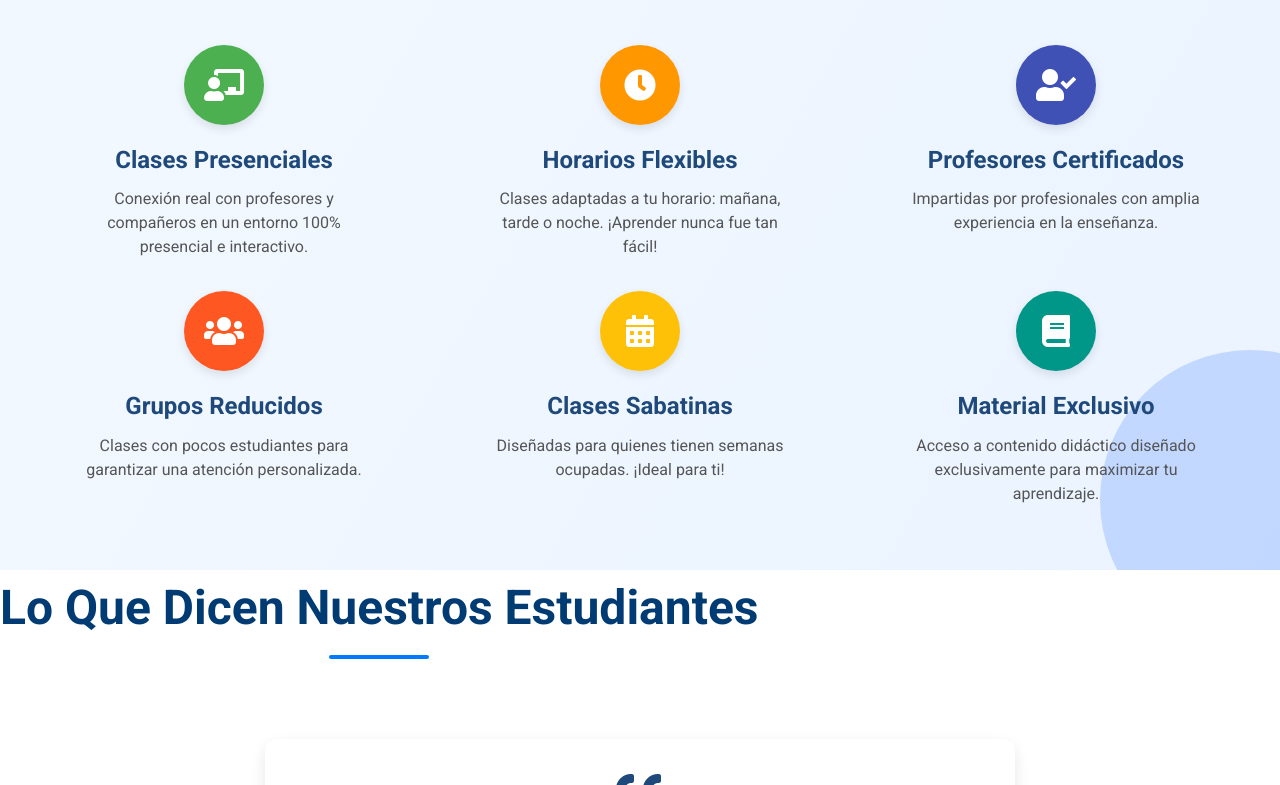
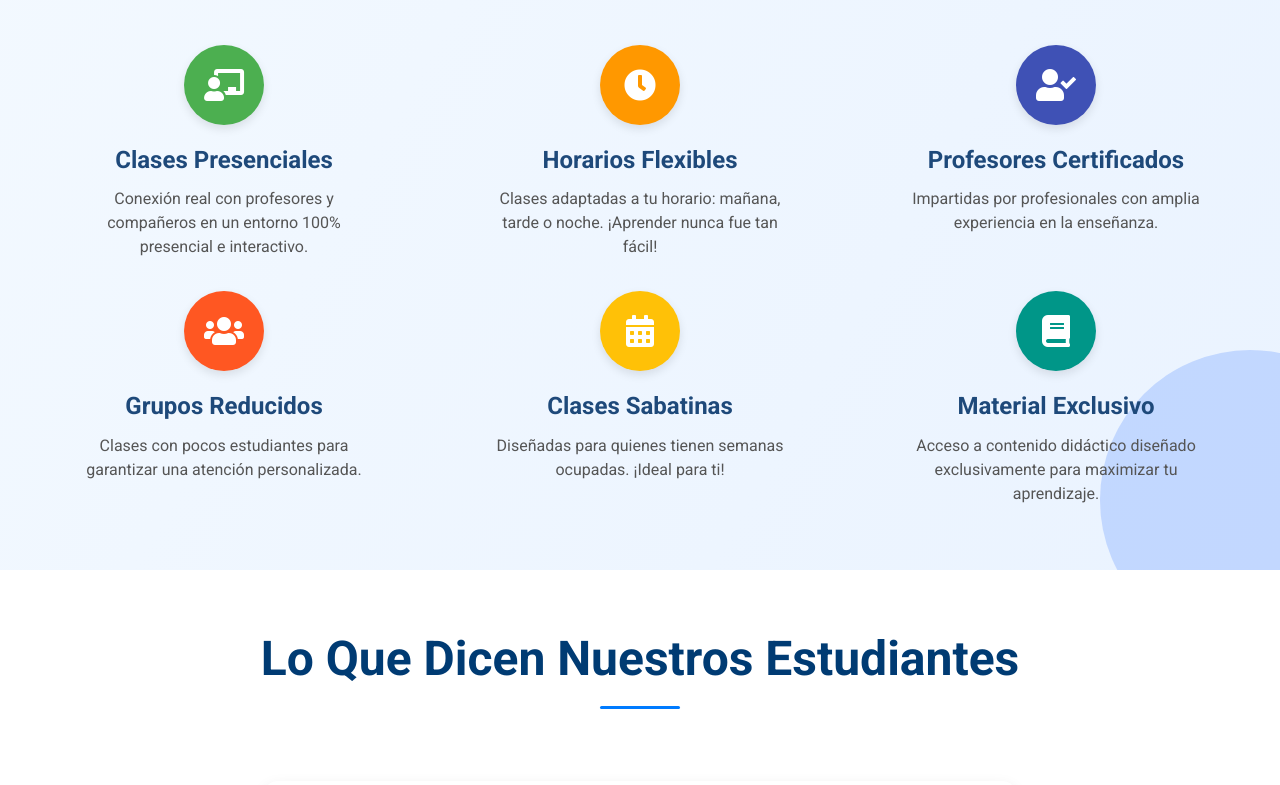
Before and after one commit to ErickG09/sillbridge_repository, a plain HTML site: page index.html in a window 1280 px wide. Shown: the part 2934-3719 px from the top of the page. Drawn offline with Linux system fonts and the light colour scheme.

Commit message:
cambios textos

```diff
--- a/assets/css/styles.css
+++ b/assets/css/styles.css
@@ -1175,26 +1175,25 @@ footer {
 }
 
 .testimonials h2 {
-    font-size: 3rem;
-    color: #003b73;
-    font-weight: bold;
-    text-transform: capitalize;
-    margin-bottom: 3rem;
+    text-align: center; /* Centra el título */
+    font-size: 2rem; /* Reduce el tamaño */
+    font-weight: bold; /* Mantiene presencia */
+    color: #003b73; /* Azul oscuro */
+    margin-bottom: 1rem; /* Espaciado controlado */
     position: relative;
-    display: inline-block;
-}
-
-/* Agregar un subrayado animado al título */
+}
+
+/* Línea decorativa debajo del título */
 .testimonials h2::after {
     content: "";
     display: block;
-    width: 100px;
-    height: 4px;
-    background: #007BFF;
-    margin: 0.5rem auto;
-    border-radius: 2px;
-    transition: width 0.3s ease-in-out;
-}
+    width: 80px; /* Longitud de la línea */
+    height: 3px; /* Grosor */
+    background: #007BFF; /* Azul vibrante */
+    margin: 0.5rem auto; /* Centrado */
+    border-radius: 5px;
+}
+
 
 /* ======= TÍTULO ======= */
 .testimonials h2 {
--- a/index.html
+++ b/index.html
@@ -77,7 +77,7 @@
                         <p><i class="fas fa-check-circle" style="color: #1E90FF;"></i> Simulaciones de examen</p>
                         <p><i class="fas fa-check-circle" style="color: #1E90FF;"></i> Resultados garantizados</p>
                         <p><strong>Duración:</strong> 2 meses (8 semanas)</p>
-                        <p><strong>Horas por semana:</strong> 4</p>
+                        <p><strong>Horas por semana:</strong> 3</p>
                         <p><strong>Inicio:</strong> Próximo grupo comienza el <span style="color: #1E497A;">01 de Marzo</span>.</p>
                         <a href="cursos/ingles.html#promotion-toefl" class="btn toefl">Más Información</a>
                     </div>
@@ -112,8 +112,9 @@
                     <div class="course-details">
                         <p><i class="fas fa-check-circle" style="color: #FF5722;"></i> No se requieren conocimientos previos</p>
                         <p><i class="fas fa-check-circle" style="color: #FF5722;"></i> Grupos reducidos</p>
-                        <p><i class="fas fa-check-circle" style="color: #FF5722;"></i> Prácticas con simuladores</p>
+                        <p><i class="fas fa-check-circle" style="color: #FF5722;"></i> Prácticas con simuladores</p><br>
                         <!-- <a href="cursos/ingles.html#promotion-intermediate" class="btn intermediate">Más Información</a> -->
+                         <h4 style="color: #FF5722;">Proximamente ...</h4>
                     </div>
                 </div>
             </div>
@@ -217,7 +218,7 @@
                 </div>
             </div>
         </div>
-    </section>
+    </section><br><br>
 
     <!-- SECCIÓN 5-->
      <!-- Testimonios -->
@@ -234,7 +235,7 @@
                     <div class="testimonial-content">
                         <i class="fas fa-quote-left quote-icon"></i>
                         <p class="quote">"SkillBridge me ayudó a alcanzar mis metas en inglés. Su método es efectivo y práctico."</p>
-                        <div class="author">— Erick Guevara</div>
+                        <div class="author">— Cristobal López</div>
                     </div>
                 </div>
 
@@ -265,7 +266,7 @@
             <span class="indicator"></span>
             <span class="indicator"></span>
         </div>
-    </section>
+    </section><br><br>
 
     <!-- SECCIÓN 6 -->
      <!-- Contácto -->
@@ -334,10 +335,6 @@
             <p>&copy; 2025 SkillBridge. Todos los derechos reservados.</p>
         </div>
     </footer>
-
-
-
     <script src="assets/js/script.js"></script>
-
 </body>
 </html>
```
Also changed, not shown: cursos/ingles.html (+1 -1 lines).
